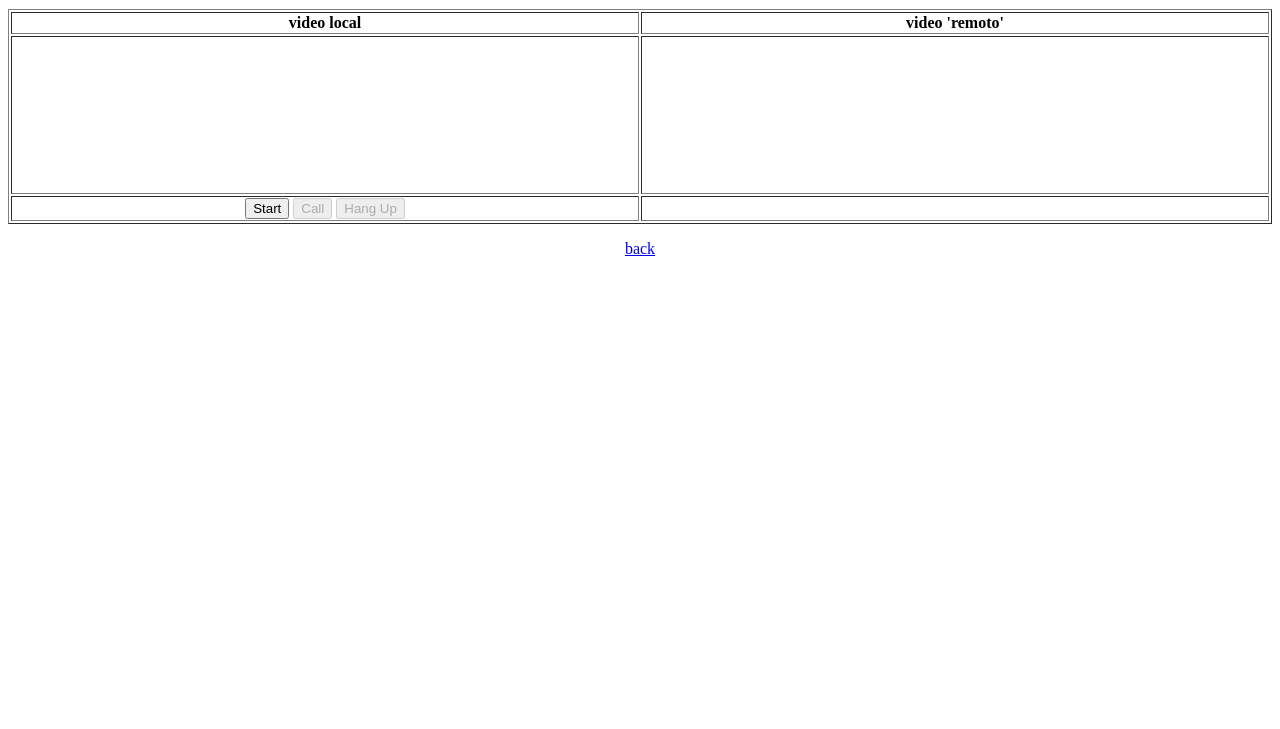
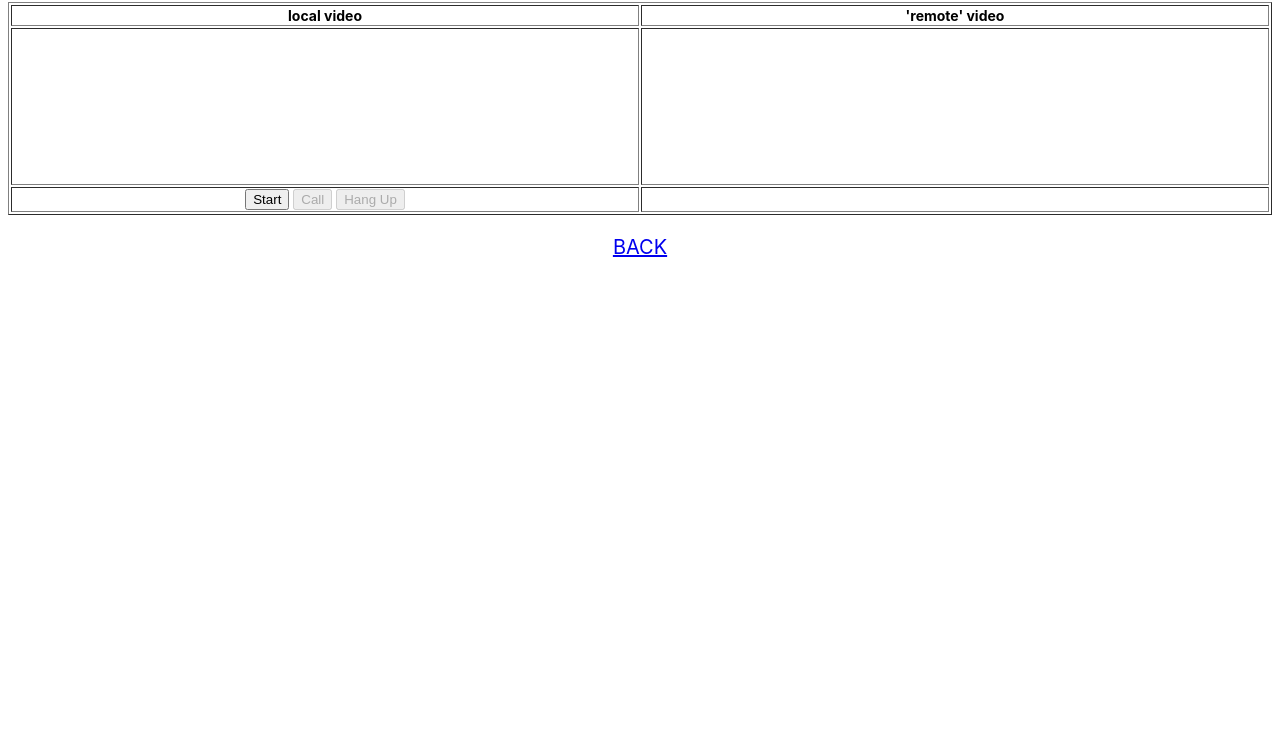
Before and after one commit to alexmadrinanfdez/simple-webrtc, a website: page ind/LocalPeerConnection.html in a window 1280 px wide. Shown: the part 71-800 px from the top of the page. Drawn offline with Linux system fonts and the light colour scheme.

Commit message:
minimum css

```diff
--- a/ind/LocalPeerConnection.html
+++ b/ind/LocalPeerConnection.html
@@ -8,6 +8,13 @@
 
 		<meta charset="utf-8"/>
 		<title>Local PeerConnection</title>
+
+		<style>
+      body {
+        font-family: -apple-system,BlinkMacSystemFont,Segoe UI,Helvetica,Arial,sans-serif;
+        font-size: 14px;
+      }
+    </style>
 	</head>
 	<body>
 		<h1><code>RTCPeerConnection()</code> demo</h1>
@@ -15,10 +22,10 @@
 		<table border="1" width="100%">
 			<tr>
 				<th>
-				video local
+					local video
 				</th>
 				<th>
-				video 'remoto'
+					'remote' video
 				</th>
 			</tr>
 			<tr>
@@ -46,7 +53,8 @@
 
 		<script src="js/localPeerConnection.js"></script>
 
-	<p style="text-align:center;"> <a href="/../index.html">back</a> </p>
+		<p style="text-align:center; font-size: 20px">
+      <a href="/../index.html">BACK</a> </p>
 
 	</body>
 </html>
```
Also changed, not shown: ind/dataChannel.html (+6 -1 lines), ind/getUserMedia.html (+11 -2 lines), index.html (+14 -5 lines), README.md. Lines whose indentation alone changed are shown as unchanged.
